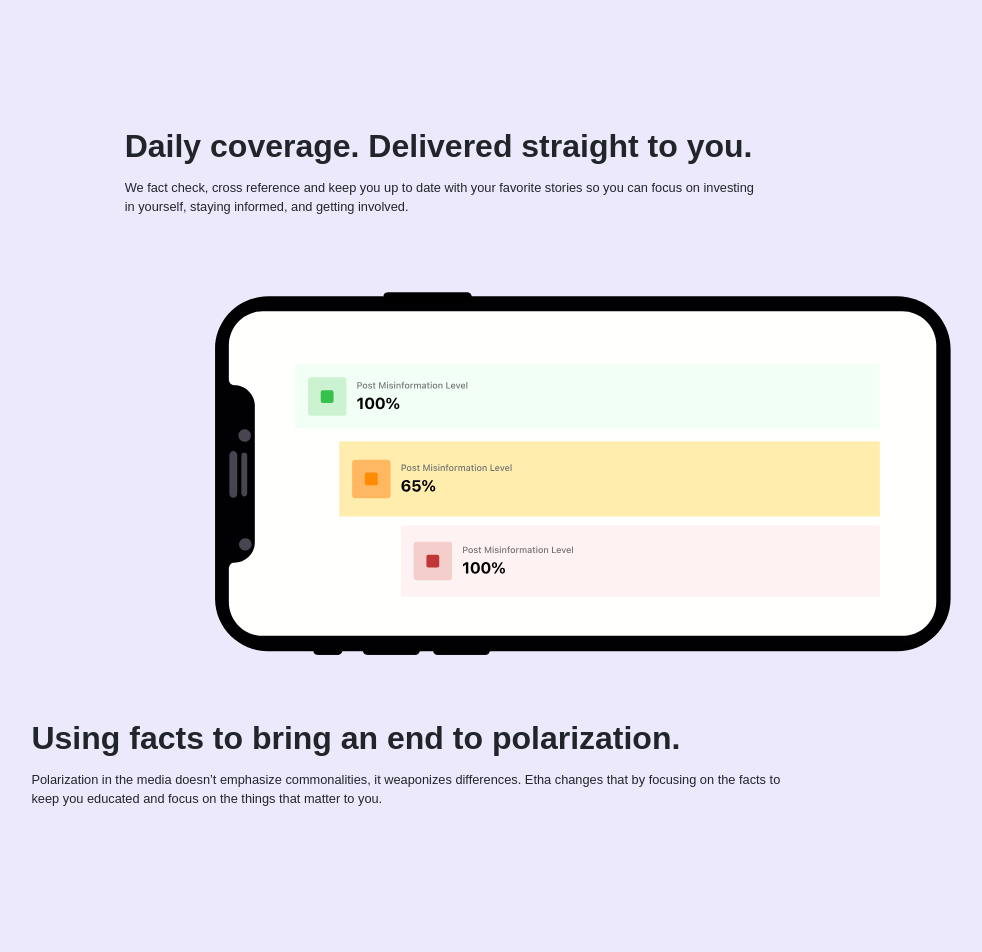
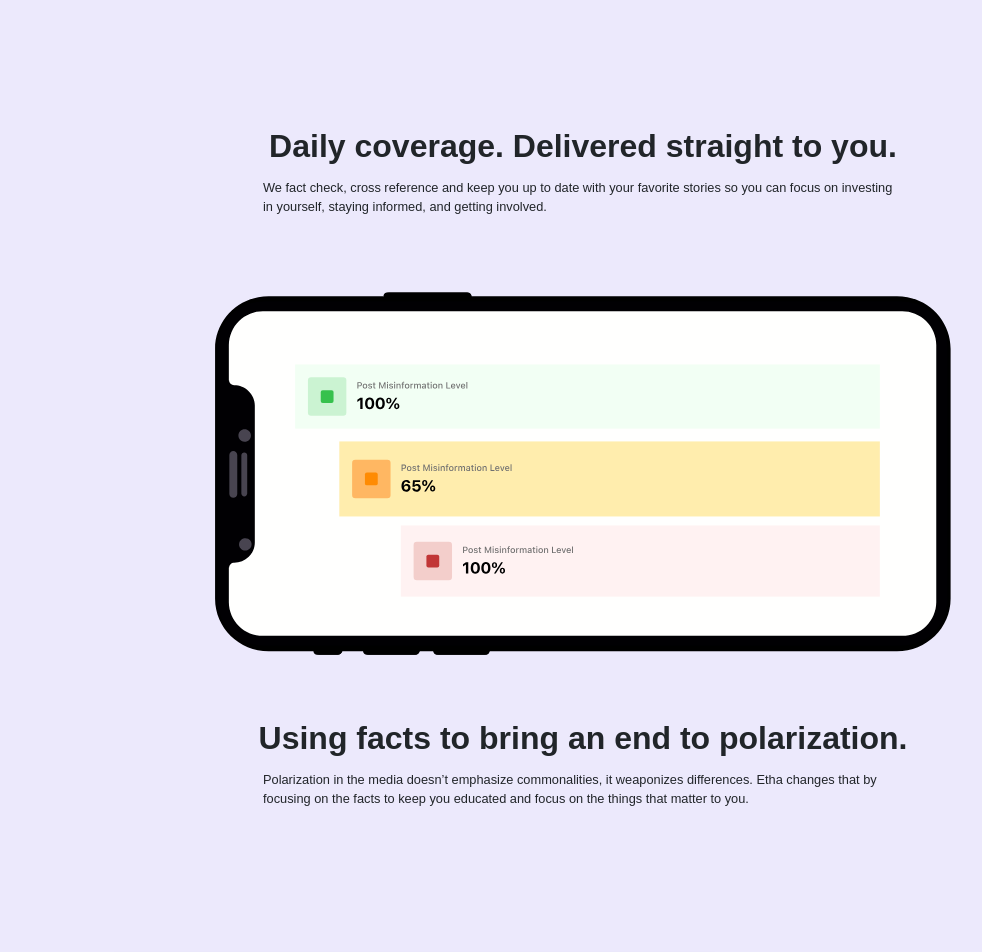
Before and after one commit to bohdan-vladiuk/etha-web, a Next.js app: page / in a window 1280 px wide. Shown: the part 4020-4972 px from the top of the page, without its empty margins (57-1039 px from the left). Built offline with nearby package versions, Linux system fonts and the light colour scheme; no server answers.

Commit message:
centerText

```diff
--- a/pages/index.tsx
+++ b/pages/index.tsx
@@ -124,7 +124,9 @@ const Home: NextPage = () => {
                         style={{
                             display: 'flex',
                             flexDirection: 'column',
-
+                            alignItems: 'center',
+                            justifyContent: 'flex-start',
+                            width: '100%',
                             zIndex: 10,
                             fontSize: '2rem',
                             lineHeight: '2rem',
@@ -132,7 +134,7 @@ const Home: NextPage = () => {
                         }}
                     >
                         <p>Daily coverage. Delivered straight to you.</p>
-                        <p style={{ fontSize: '0.8rem', fontWeight: '300', lineHeight: '1.2rem', width: '70%' }}>
+                        <p style={{ fontSize: '0.8rem', fontWeight: '300', lineHeight: '1.2rem', width: '50%' }}>
                             We fact check, cross reference and keep you up to date with your favorite stories so you can
                             focus on investing in yourself, staying informed, and getting involved.
                         </p>
@@ -145,7 +147,9 @@ const Home: NextPage = () => {
                         style={{
                             display: 'flex',
                             flexDirection: 'column',
-
+                            alignItems: 'center',
+                            justifyContent: 'flex-start',
+                            width: '100%',
                             zIndex: 10,
                             fontSize: '2rem',
                             lineHeight: '2rem',
@@ -153,7 +157,7 @@ const Home: NextPage = () => {
                         }}
                     >
                         <p>Using facts to bring an end to polarization.</p>
-                        <p style={{ fontSize: '0.8rem', fontWeight: '300', lineHeight: '1.2rem', width: '70%' }}>
+                        <p style={{ fontSize: '0.8rem', fontWeight: '300', lineHeight: '1.2rem', width: '50%' }}>
                             Polarization in the media doesn’t emphasize commonalities, it weaponizes differences. Etha
                             changes that by focusing on the facts to keep you educated and focus on the things that
                             matter to you.
```
